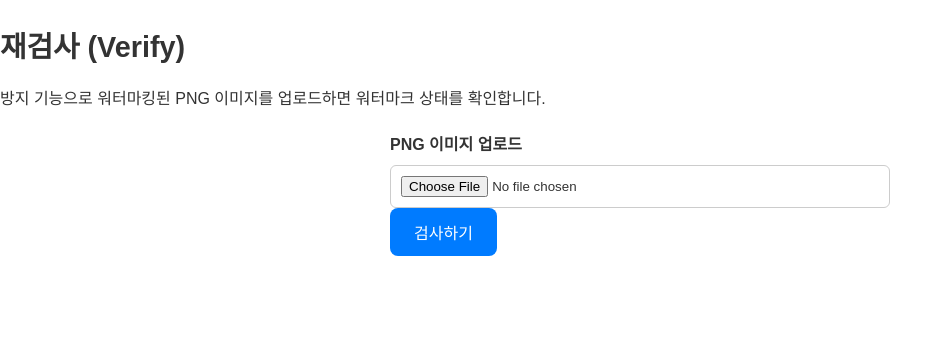
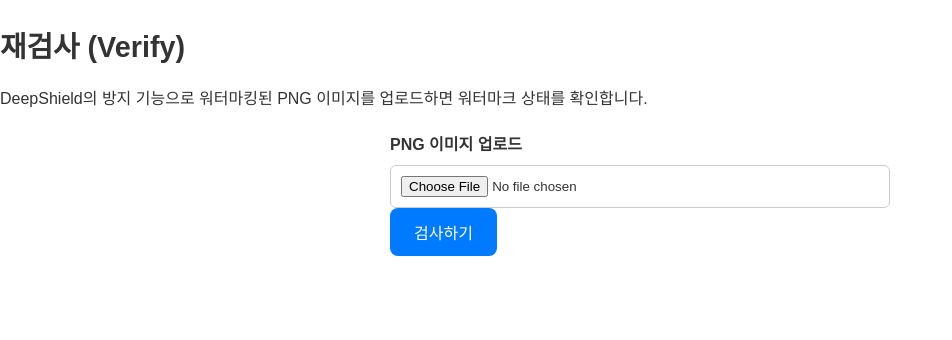
Before and after one commit to sableye988/Deep_Shield_combined, a Flask app: page /verify in a window 1280 px wide. Shown: the part 81-421 px from the top of the page, without its empty margins (0-952 px from the left). Run offline with Flask 3, Linux system fonts and the light colour scheme; some libraries are stand-ins or nearby versions.

Commit message:
Update verify.html

```diff
--- a/apps/mine/templates/verify.html
+++ b/apps/mine/templates/verify.html
@@ -5,7 +5,7 @@
 <div class="container mt-5">
   <h2>재검사 (Verify)</h2>
   <p class="text-muted">
-    방지 기능으로 워터마킹된 PNG 이미지를 업로드하면 워터마크 상태를 확인합니다.
+    DeepShield의 방지 기능으로 워터마킹된 PNG 이미지를 업로드하면 워터마크 상태를 확인합니다.
   </p>
 
   <!-- 업로드 폼 -->
```
